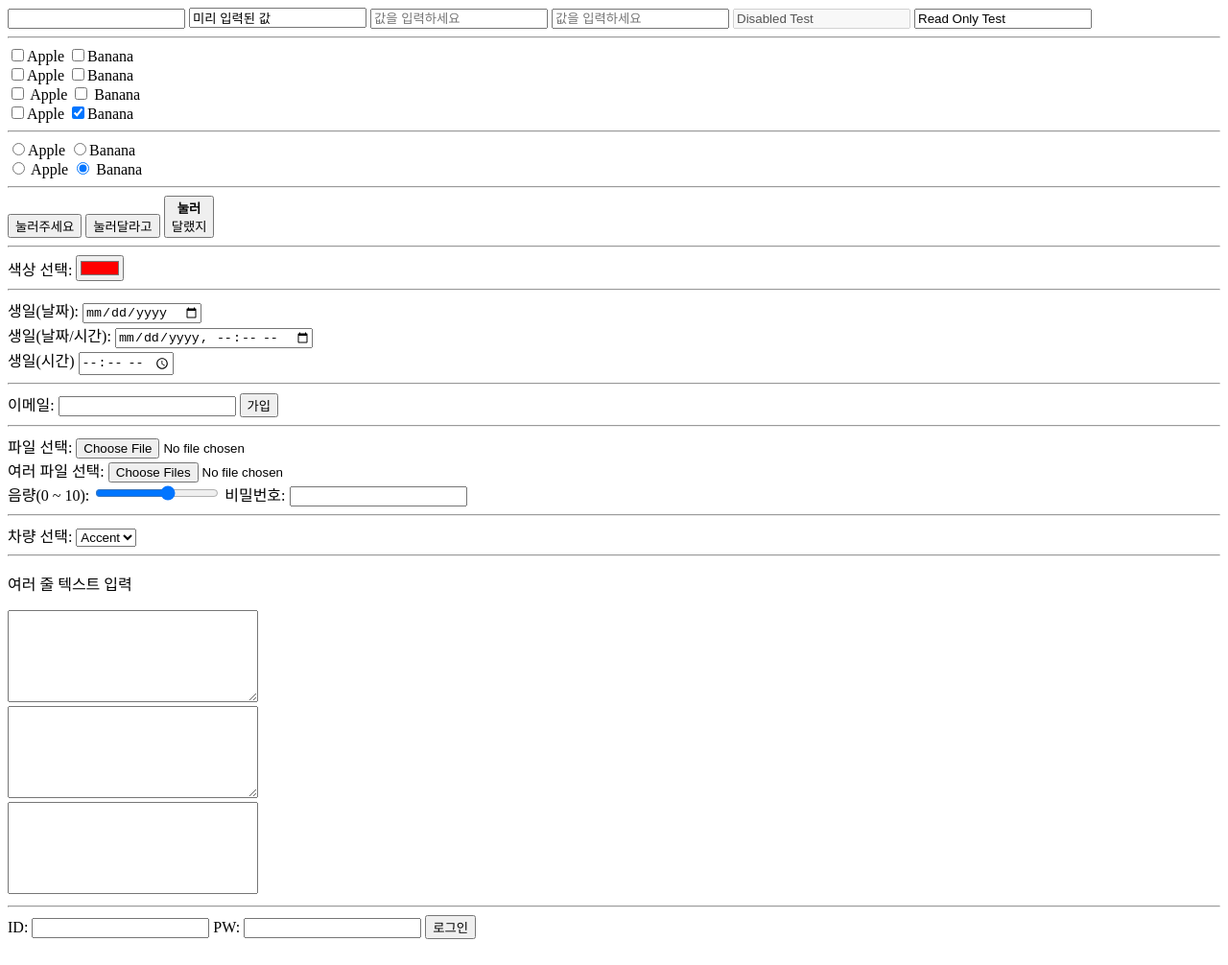
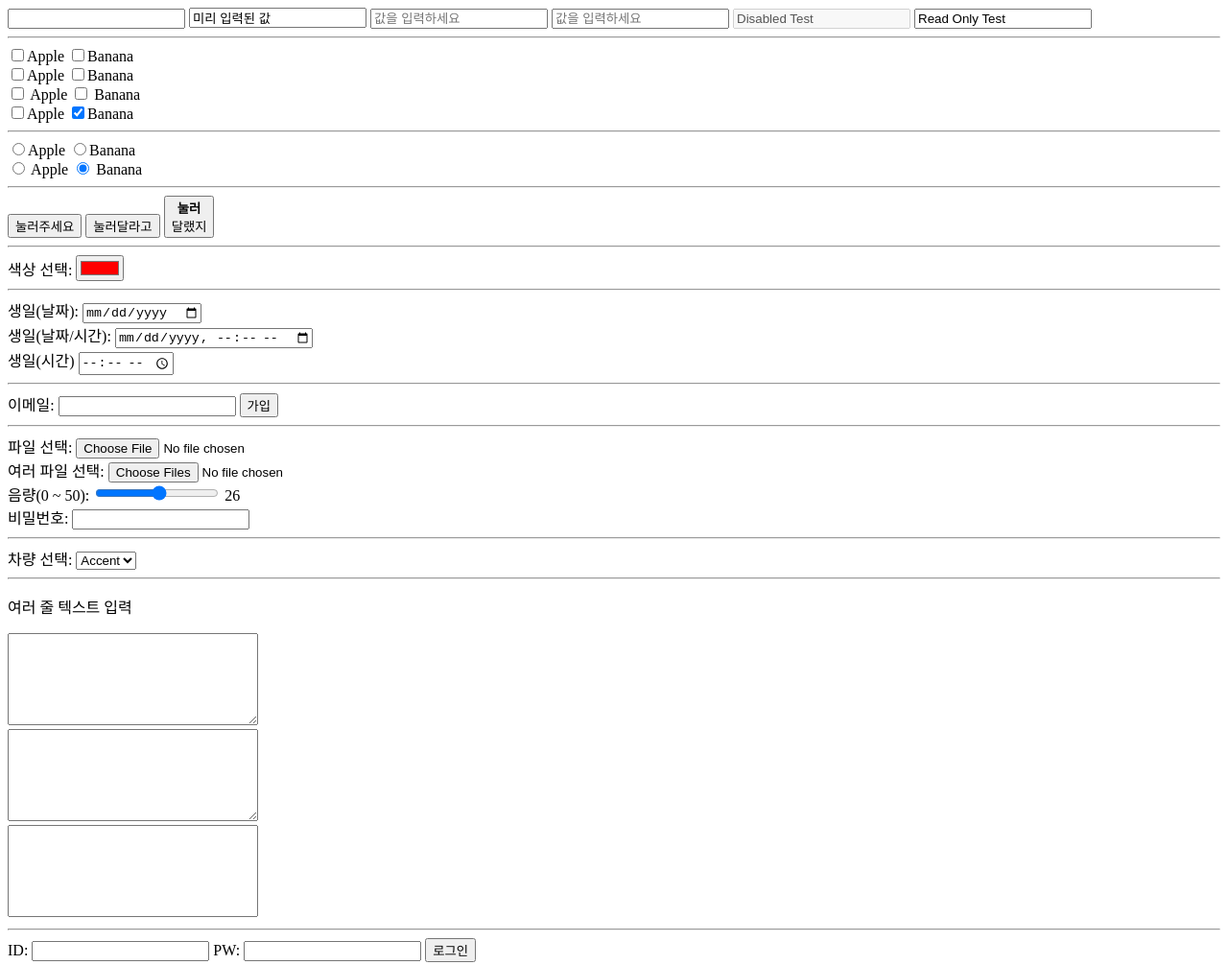
Before and after one commit to Goodee-Academy/goodee-frontend-study, a plain HTML site: page 04_HTML/7_input.html in a window 1280 px wide. Shown: the whole page at 96% size. Drawn offline with Linux system fonts and the light colour scheme.

Commit message:
Update 04_HTML

```diff
--- a/04_HTML/7_input.html
+++ b/04_HTML/7_input.html
@@ -129,9 +129,9 @@
 
   <!-- E-Mail: Submit 시 자동으로 E-Mail 형식 유효성 검사를 진행함 -->
   <form action="/signup">
-   <label for="email">이메일:</label>
-   <input type="email" id="email">
-   <button type="submit">가입</button>
+  <label for="email">이메일:</label>
+  <input type="email" id="email">
+  <button type="submit">가입</button>
   </form>
   <hr>
 
@@ -145,8 +145,9 @@
   <br>
 
   <!-- 범위 선택(기본값: 0~100) -->
-  <label for="volume">음량(0 ~ 10):</label>
-  <input type="range" id="volume" min="0" max="10" step="2">
+  <label for="volume">음량(0 ~ 50):</label>
+  <input type="range" id="volume" min="0" max="50" step="2">
+  <span id="volumeValue"></span><br>
 
   <!-- 비밀번호 -->
   <label for="pwd">비밀번호:</label>
@@ -190,7 +191,16 @@
     <button type="submit">로그인</button>
   </form>
 
+  <script>
+    const volumeEl = document.querySelector("#volume");
+    const volumeValueEl = document.querySelector("#volumeValue");
 
+    volumeValueEl.textContent = volumeEl.value;
+
+    volumeEl.addEventListener("input", () => {
+      volumeValueEl.textContent = volumeEl.value;
+    });
+  </script>
 </body>
 
 </html>
```
